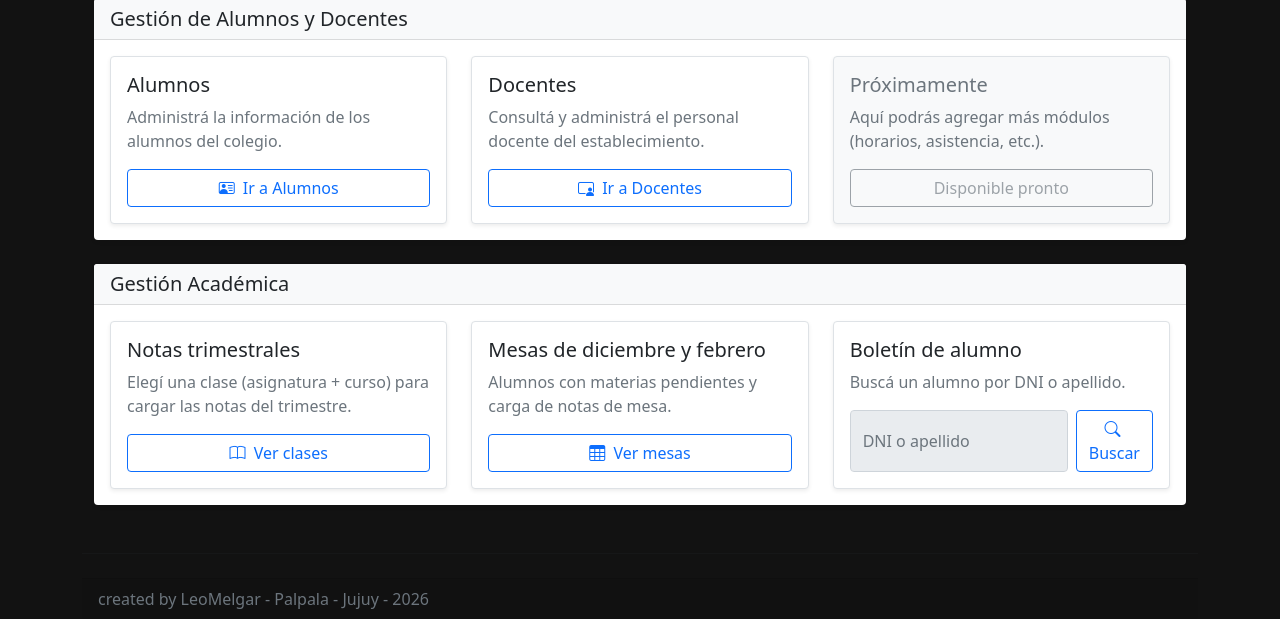
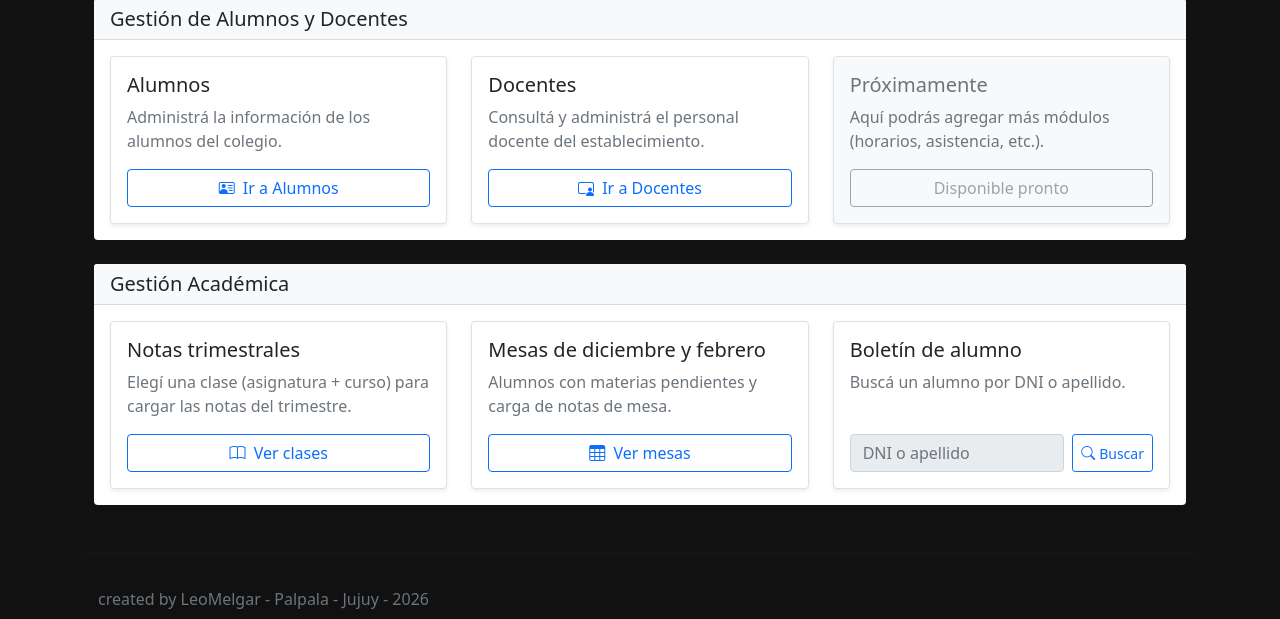
Before and after one commit to leomelgar/siac, a Flask app: page / in a window 1280 px wide. Shown: the part 193-812 px from the top of the page. Run offline with Flask 2, Linux system fonts and the light colour scheme; data that the repository does not hold is empty.

Commit message:
se ajusto el boton al tamaño del icono de busqueda

```diff
--- a/templates/index.html
+++ b/templates/index.html
@@ -163,8 +163,10 @@
                   </p>
                   <form class="d-flex gap-2 mt-auto" method="get" action="#">
                     <input type="text" class="form-control" name="q" placeholder="DNI o apellido" required disabled>
-                    <button class="btn btn-outline-primary" type="submit">
-                      <i class="bi bi-search me-1"></i>Buscar</button>
+                    <button class="btn btn-outline-primary btn-sm d-flex align-items-center gap-1" type="submit">
+                      <i class="bi bi-search"></i>
+                      <span>Buscar</span>
+                    </button>
                   </form>
                 </div>
               </div>
```
